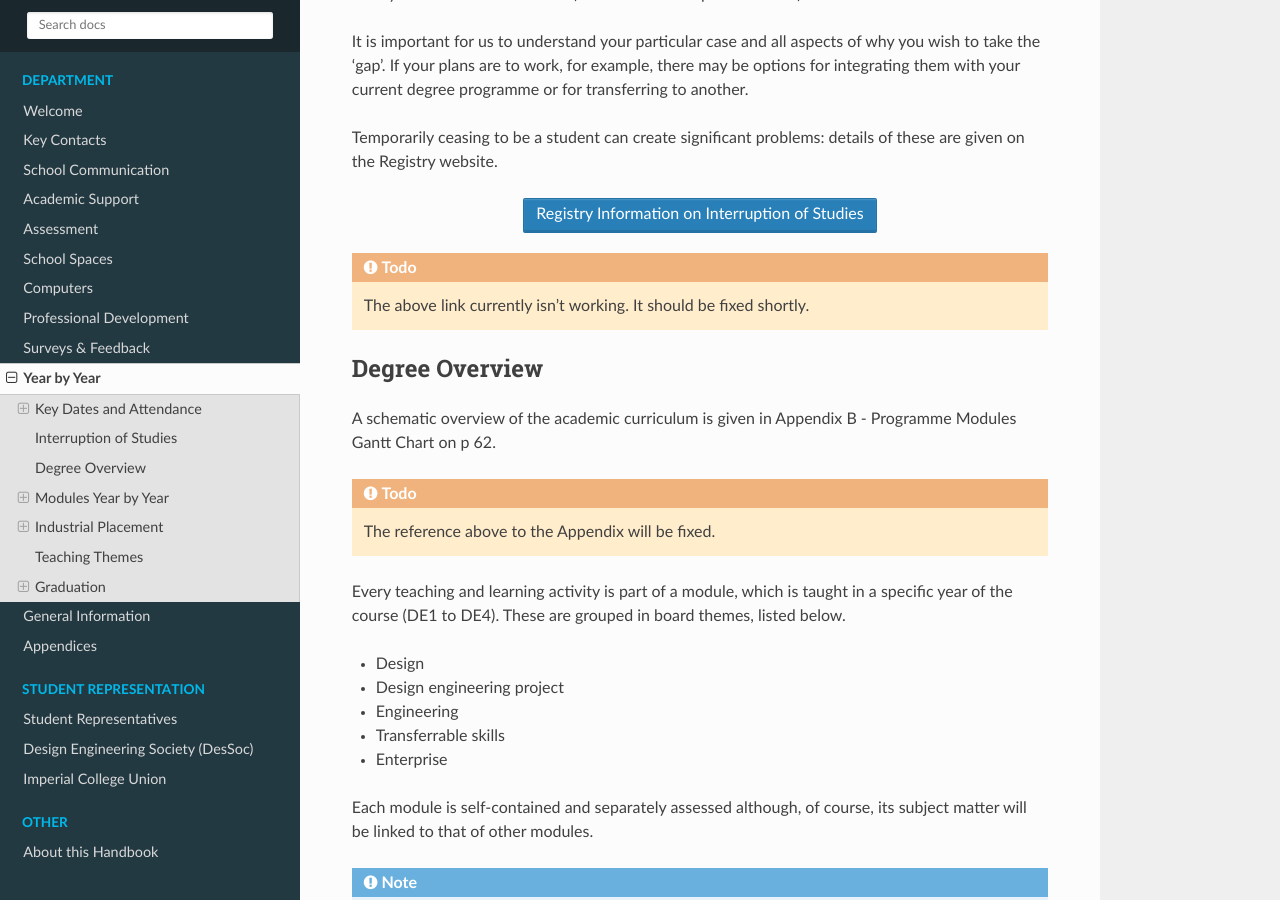
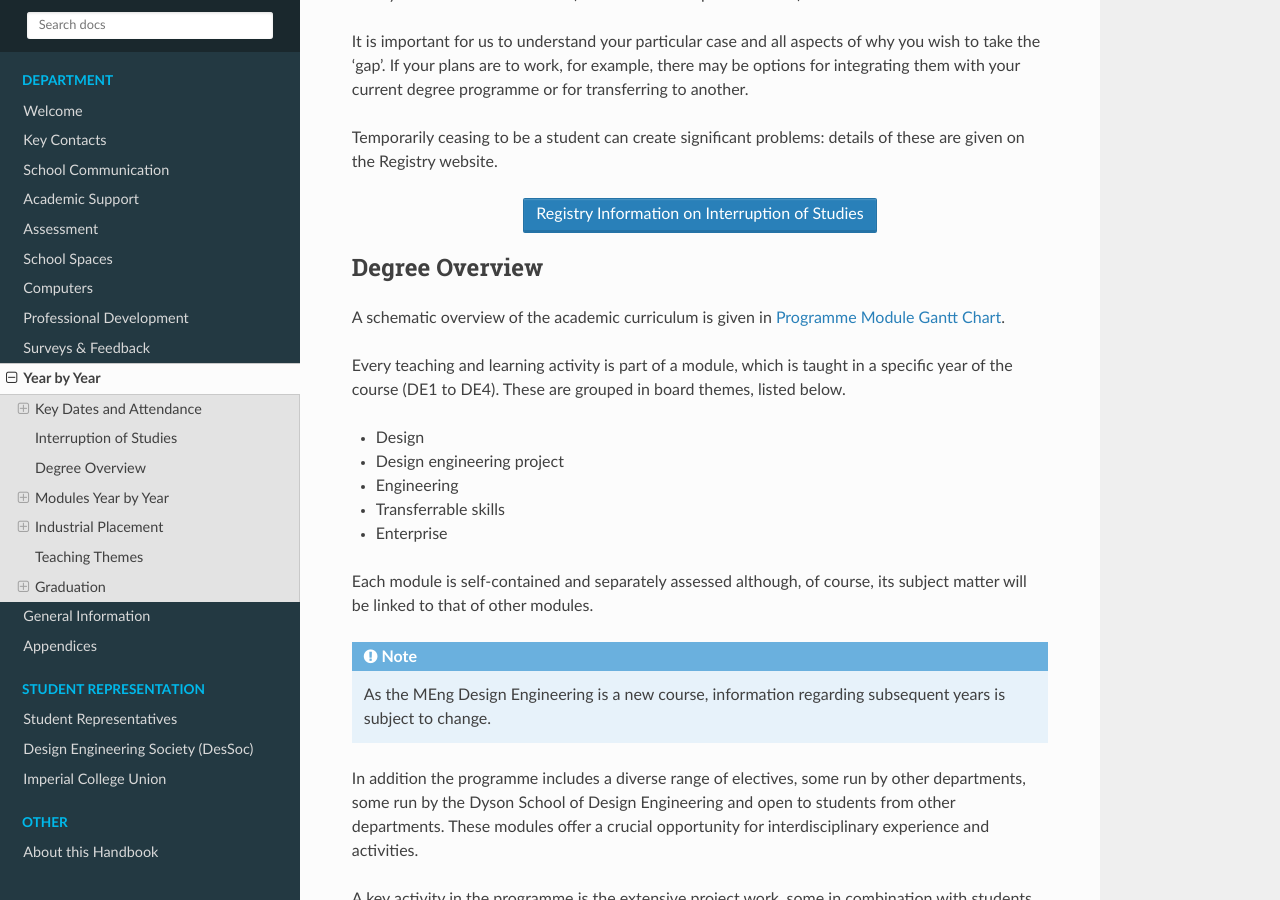
Before and after one commit to ImperialDesSoc/handbook, a Sphinx documentation site: the page built from source/years.rst, in a window 1280 px wide and 900 px high, scrolled down 2684 px. Built offline with Sphinx 7.4.7 and the Read the Docs theme 2.0.0, drawn with Linux system fonts in a browser that asks for light colours; some of the changed text lies outside the part shown.

Commit message:
Update Year by Year page v8.3

```diff
--- a/source/years.rst
+++ b/source/years.rst
@@ -145,17 +145,13 @@
 .. raw:: html
 
   <div style="text-align:center">
-  <a class="btn btn-info btn-custom" href="#" role="button" style="margin-bottom:20px;white-space:normal;">Registry Information on Interruption of Studies</a>
+  <a class="btn btn-info btn-custom" href="http://www.imperial.ac.uk/student-records-and-data/for-current-students/undergraduate-and-taught-postgraduate/changes-to-registration-status/" role="button" style="margin-bottom:20px;white-space:normal;">Registry Information on Interruption of Studies</a>
   </div>
-
-.. todo:: The above link currently isn't working. It should be fixed shortly.
 
 Degree Overview
 ===============
 
-A schematic overview of the academic curriculum is given in Appendix B - Programme Modules Gantt Chart on p 62.
-
-.. todo:: The reference above to the Appendix will be fixed.
+A schematic overview of the academic curriculum is given in :ref:`appendix-module-gantt`.
 
 Every teaching and learning activity is part of a module, which is taught in a specific year of the course (DE1 to DE4). These are grouped in board themes, listed below.
 
@@ -373,7 +369,7 @@
       <tr>
         <td ></td>
         <td >Y3 Elective 1</td>
-        <td rowspan="2">Available DE Elective modules can be found here</td>
+        <td rowspan="2">Available DE Elective modules can be found <a href="http://www.imperial.ac.uk/design-engineering/study/meng/modules/">here</a></td>
         <td >Elective</td>
       </tr>
       <tr>
@@ -439,7 +435,7 @@
       <tr>
         <td ></td>
         <td >Y4 Elective 1</td>
-        <td rowspan="2">Available DE Elective modules can be found here</td>
+        <td rowspan="2">Available DE Elective modules can be found <a href="http://www.imperial.ac.uk/design-engineering/study/meng/modules/">here</a></td>
         <td >Elective</td>
       </tr>
       <tr>
@@ -450,8 +446,6 @@
     </table>
   </div>
  <br>
-
-.. todo:: A link to the available DE electives will be added to the Year 3 and Year 4 module tables.
 
 Industrial Placement
 ====================
@@ -492,7 +486,7 @@
 
 Furthermore, this diagram helps understand the relationships between the various modules not just in terms of subject areas, but also in terms of interlinks (knowledge, skills, etc.) between them.
 
-.. todo:: An image of the DE teaching themes will be added here.
+.. image:: _static/teaching-themes.png
 
 Graduation
 ==========
```
Also changed, not shown: source/_static/teaching-themes.png (added).
